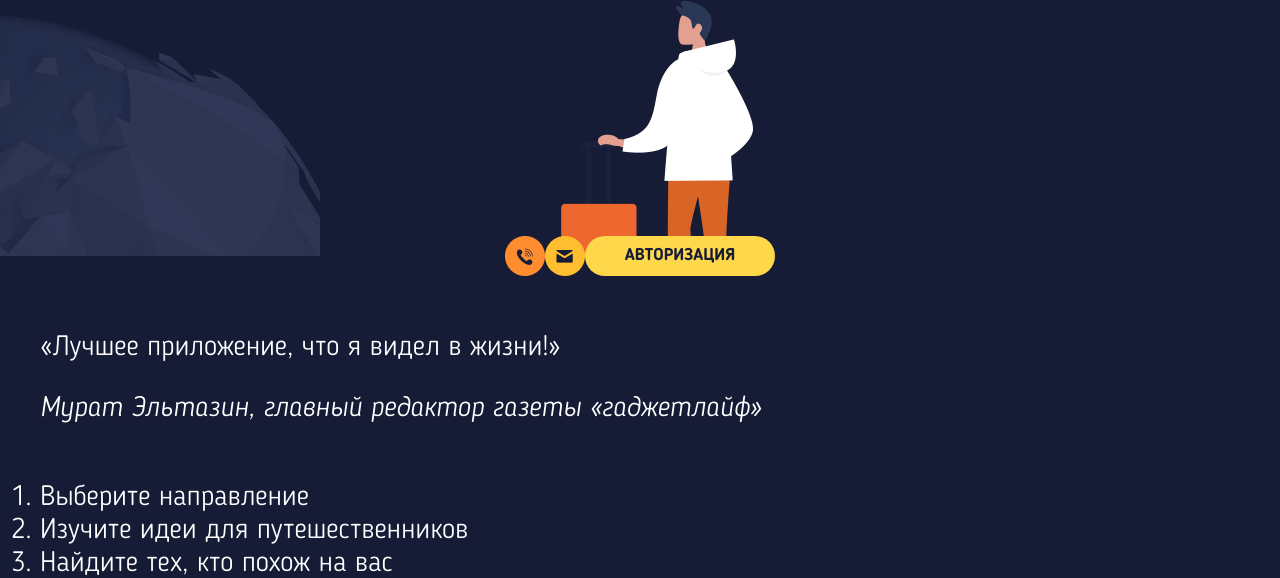
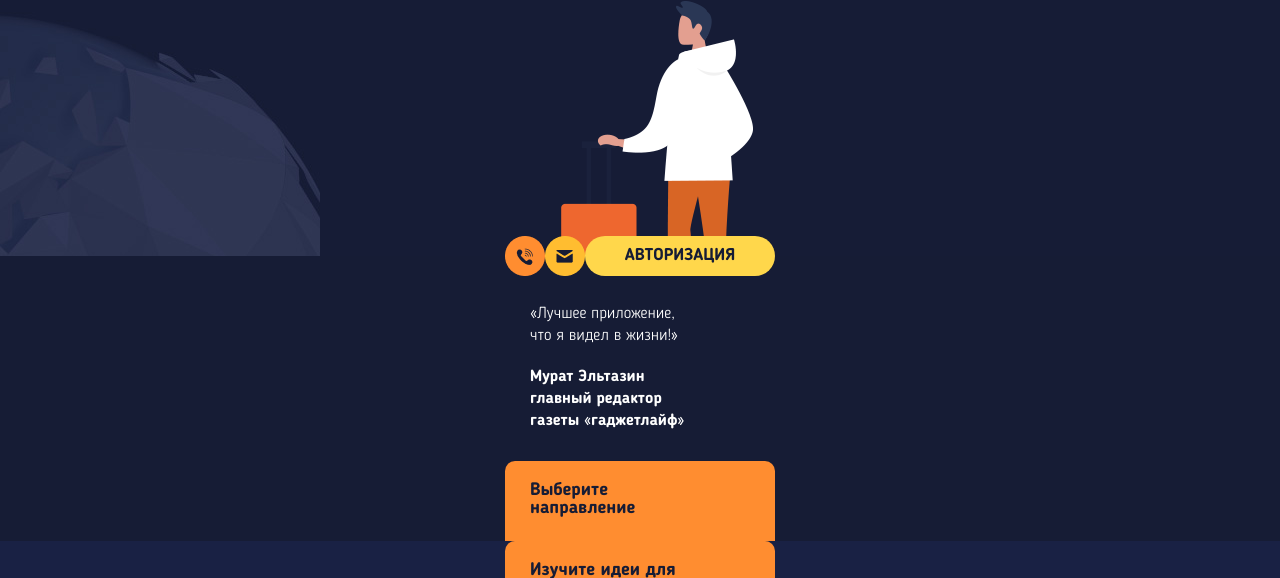
Before and after one commit to kokinz/1569955-pognali-21, a website: page source/index.html in a window 1280 px wide. Shown: the part 221-799 px from the top of the page. Drawn offline with nearby package versions, Linux system fonts and the light colour scheme; files that its build step writes are made by us from their sources.

Commit message:
index promo instr-list

```diff
--- a/source/index.html
+++ b/source/index.html
@@ -89,19 +89,19 @@
           </li>
         </ul>
 
-        <blockquote class="promo__review review">
-          <p class="review__text">«Лучшее приложение, что я видел в жизни!»</p>
+        <blockquote class="promo__review">
+          <p class="promo__review-text">«Лучшее приложение, что я видел в жизни!»</p>
 
-          <cite class="review__author">
-            Мурат Эльтазин, главный редактор газеты «гаджетлайф»
+          <cite class="promo__review-author">
+            Мурат Эльтазин главный редактор газеты «гаджетлайф»
           </cite>
         </blockquote>
 
-        <ol class="promo__instruction-list instruction-list">
-          <li class="instruction-list__item">Выберите направление</li>
-          <li class="instruction-list__item">Изучите идеи для путешественников</li>
-          <li class="instruction-list__item">Найдите тех, кто похож на вас</li>
-          <li class="instruction-list__item">Путешествуйте вместе!</li>
+        <ol class="promo__instruction-list">
+          <li class="promo__instruction-item">Выберите направление</li>
+          <li class="promo__instruction-item">Изучите идеи для путешественников</li>
+          <li class="promo__instruction-item">Найдите тех, кто похож на вас</li>
+          <li class="promo__instruction-item">Путешествуйте вместе!</li>
         </ol>
       </section>
 
--- a/source/sass/blocks/promo.scss
+++ b/source/sass/blocks/promo.scss
@@ -1,9 +1,12 @@
 .promo {
   display: flex;
   flex-direction: column;
+
+  background-color: $special-blue;
 }
 
 .promo__title-wrapper {
+  background-color: $additional-blue;
   background-image: url(../../img/globe-back-mobile@1x.png);
   background-repeat: no-repeat;
   background-position: 0% -60px;
@@ -27,10 +30,12 @@
 
 .promo__contact-list {
   display: flex;
+  z-index: 1;
 
   margin: 0 auto;
   margin-top: -20px;
   padding: 0;
+
   list-style: none;
 }
 
@@ -64,3 +69,66 @@
 
   background-color: $basic-yellow;
 }
+
+.promo__review  {
+  margin: 0;
+  margin-top: -20px;
+  padding-top: 47px;
+
+  font-weight: 300;
+  font-size: 16px;
+  line-height: 22px;
+  background-color: $basic-blue-dark;
+}
+
+.promo__review-text {
+  box-sizing: border-box;
+  width: $mobile-width;
+  margin: 0 auto 19px;
+  padding: 0 100px 0 50px;
+}
+
+.promo__review-author {
+  box-sizing: border-box;
+  width: $mobile-width;
+  display: block;
+  margin: 0 auto 109px;
+  padding: 0 100px 0 50px;
+
+  font-weight: 700;
+  font-style: normal;
+}
+
+.promo__instruction-list {
+  display: flex;
+  flex-direction: column;
+
+  box-sizing: border-box;
+  width: $mobile-width;
+  margin: 0 auto;
+  padding: 0 25px;
+  margin-top: -80px;
+
+  list-style: none;
+  counter-reset: guide;
+}
+
+.promo__instruction-item {
+  position: relative;
+
+  box-sizing: border-box;
+  width: 270px;
+  min-height: 80px;
+  padding-left: 25px;
+  padding-top: 20px;
+  padding-right: 95px;
+  border-radius: 10px 10px 0 0;
+
+  font-weight: 700;
+  font-size: 18px;
+  line-height: 18px;
+  text-align: left;
+
+  color: $basic-blue-dark;
+  background-color: $special-orange;
+}
```
